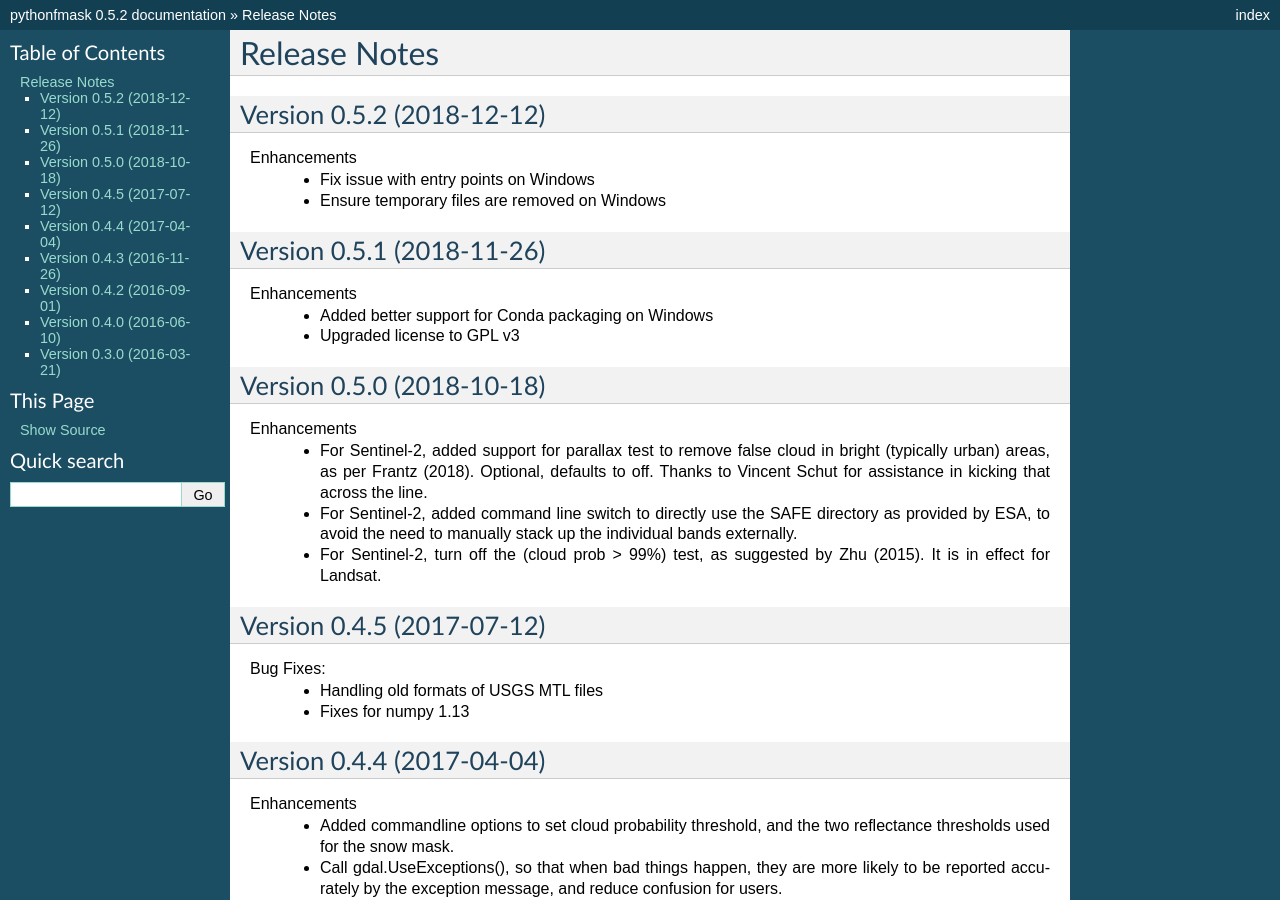
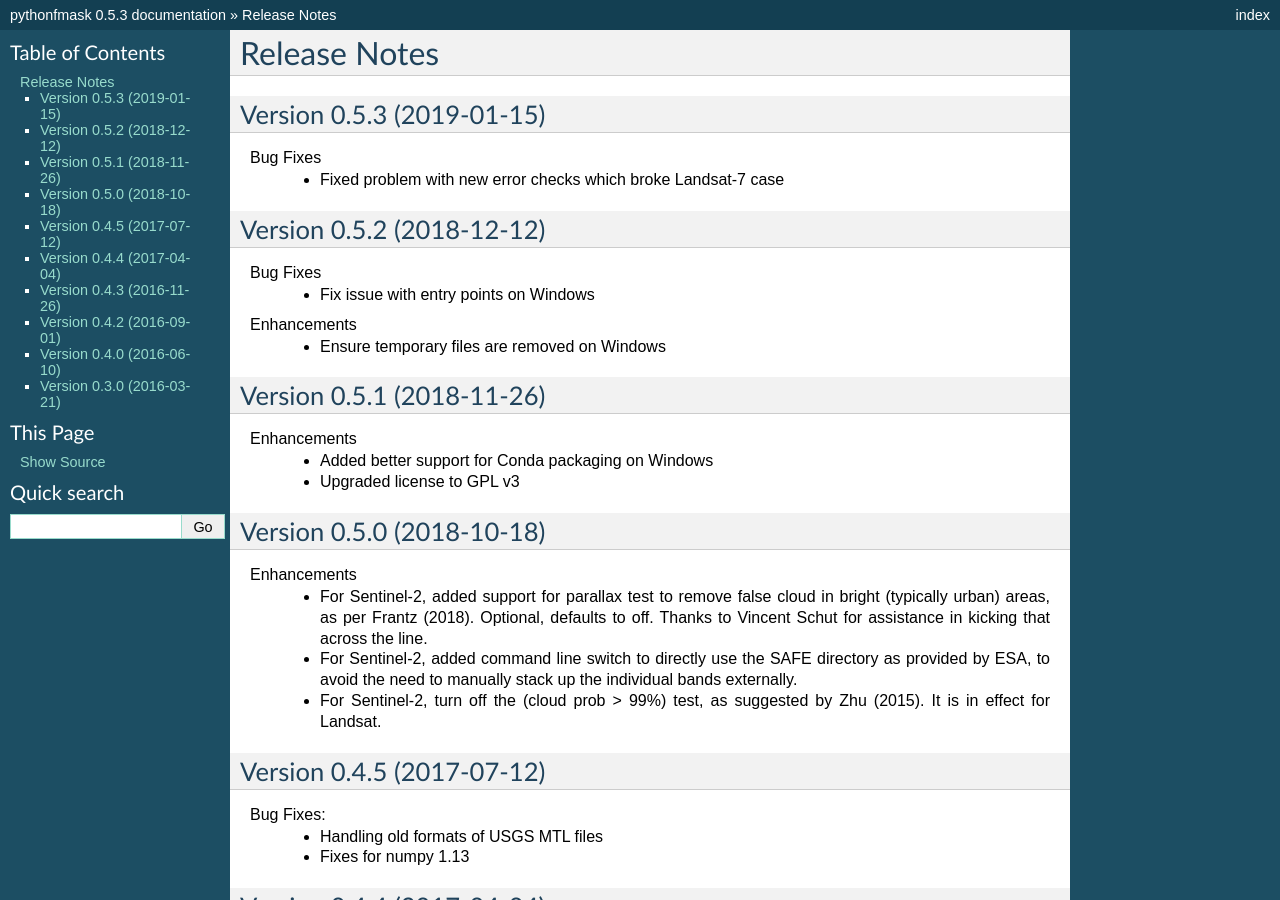
Before and after one commit to ubarsc/python-fmask, a Sphinx documentation site: the page built from doc/source/releasenotes.rst, in a window 1280 px wide and 900 px high. Built offline with Sphinx 7.4.7, drawn with Linux system fonts in a browser that asks for light colours; formulas are drawn with MathJax 3; some of the changed text lies outside the part shown.

Commit message:
Update version to 0.5.3

```diff
--- a/doc/source/releasenotes.rst
+++ b/doc/source/releasenotes.rst
@@ -1,11 +1,19 @@
 Release Notes
 =============
+
+Version 0.5.3 (2019-01-15)
+--------------------------
+
+Bug Fixes
+  * Fixed problem with new error checks which broke Landsat-7 case
 
 Version 0.5.2 (2018-12-12)
 --------------------------
 
+Bug Fixes
+  * Fix issue with entry points on Windows
+
 Enhancements
-  * Fix issue with entry points on Windows
   * Ensure temporary files are removed on Windows
 
 Version 0.5.1 (2018-11-26)
--- a/fmask/__init__.py
+++ b/fmask/__init__.py
@@ -15,4 +15,4 @@
 # along with this program; if not, write to the Free Software
 # Foundation, Inc., 51 Franklin Street, Fifth Floor, Boston, MA  02110-1301, USA.
 
-__version__ = '0.5.2'
+__version__ = '0.5.3'
```
